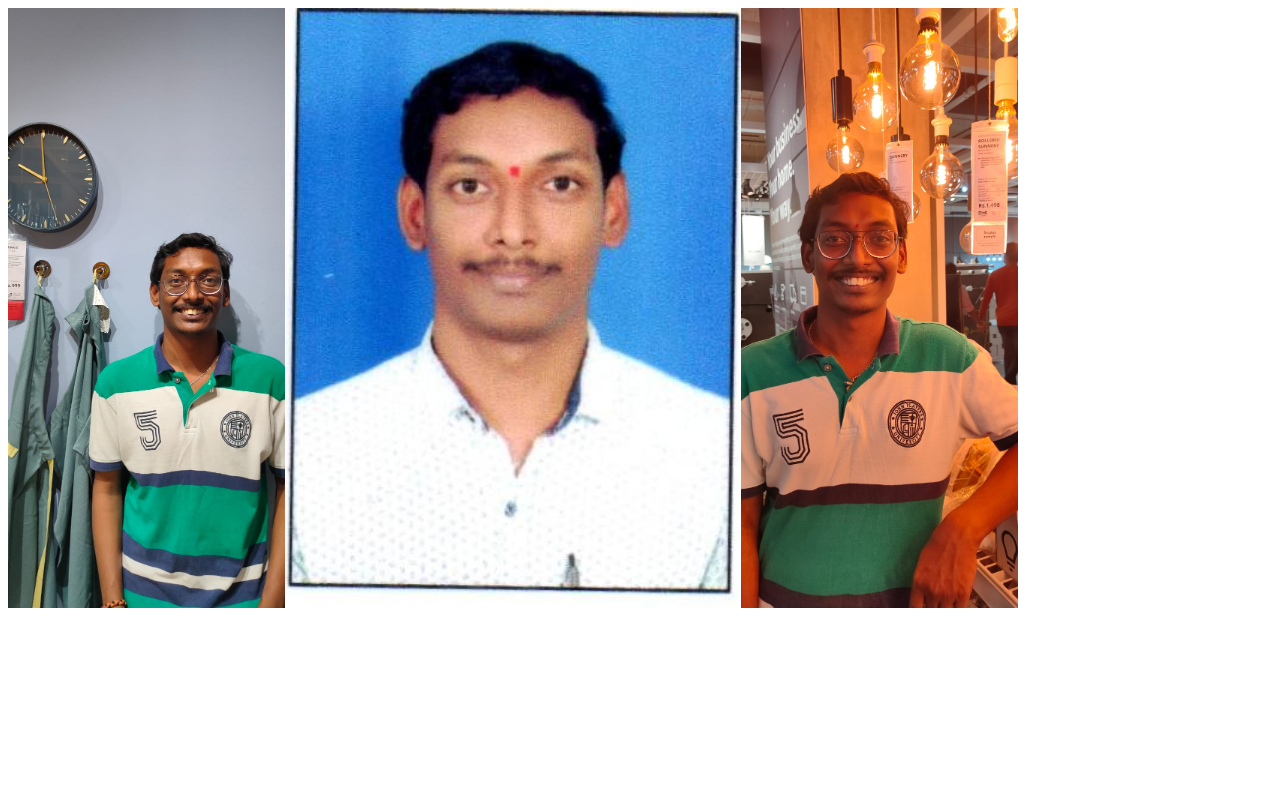
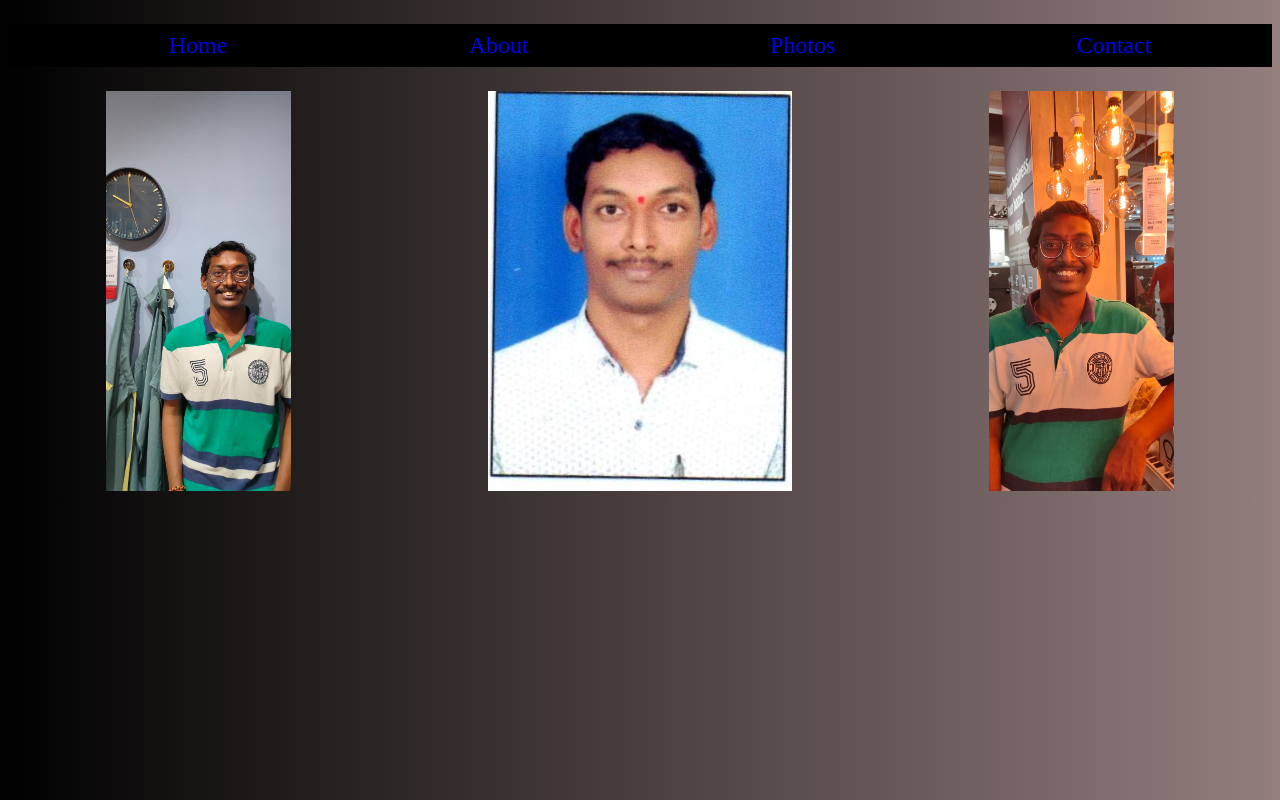
Before and after one commit to KarthikZemoso/KarthikZemoso.github.io, a plain HTML site: page photos.html in a window 1280 px wide. Drawn offline with Linux system fonts and the light colour scheme.

Commit message:
some modifications are done

```diff
--- a/photos.html
+++ b/photos.html
@@ -8,11 +8,27 @@
     <link rel="stylesheet" href="style.css">
 </head>
 <body>
+    <nav >
+        <ul>
+            <a href="./Assignment.html" >
+            <li>Home</li>
+            </a>
+            <a href="./about.html" >
+            <li>About</li>
+            </a>
+            <a href="#">
+            <li>Photos</li>
+            </a>
+            <a href="./contact.html">
+            <li>Contact</li>
+            </a>
+        </ul>
+    </nav>
     <div >
         <div class="container">
-          <img src="./karthik.jpg" alt="karthik pic" >
-          <img src="./img069.jpg" alt="karthik pic">
-          <img src="./karthik1.jpg" alt="karthik pic" >
+          <img src="./karthik.jpg" alt="karthik pic" class="img">
+          <img src="./img069.jpg" alt="karthik pic" class="img">
+          <img src="./karthik1.jpg" alt="karthik pic" class="img">
         </div>
     </div>
 </body>
--- a/style.css
+++ b/style.css
@@ -1,32 +1,49 @@
+ body{
+    background: linear-gradient(270deg, #947e7e, #000000);
+    color:white;
+
+}
+p{
+    text-align: justify;
+}
 .container{
     display: flex;
-    align-items: stretch;
-    height: 600px;
+    justify-content: space-around;
 
+
+}
+.img{
+    width: auto;
+    height: 400px;
+}
+.img:hover{
+    transform: scale(1.2);
 }
 .contact{
     background-color: lightskyblue;
+    margin-right: auto;
+    margin-left: auto;
+    border-left: 500px;
 }
 .contactdiv{
-    color: black;
-}
-.table{
-    border: 6px solid black;
-}
-.para{
-   color: blue;
+
+
+   padding-left: 500px;
+
+
 }
 
+
 nav {
-    font-size: 2rem;
-    background-color: #f1f1f1;
+    font-size: 1.5rem;
+    background-color: black;
+    padding-left: 0;
 }
 nav ul {
     list-style-type: none;
-    margin: 0;
-    padding: 0;
+
     display: flex;
-    /* justify-content: space-around; */
+     justify-content: space-around;
 }
 .home{
     background-color: violet;
@@ -34,6 +51,8 @@ nav ul {
 nav ul li {
     cursor: pointer;
     padding: 0.5rem;
+    padding-left: 80px;
+    padding-right: 80px;
 
 }
 
@@ -50,3 +69,7 @@ nav ul li:hover {
         text-align: center;
     }
 }
+
+a{
+    text-decoration: none;
+}
```
Also changed, not shown: about.html (+16 -0 lines), contact.html (+17 -1 lines).
